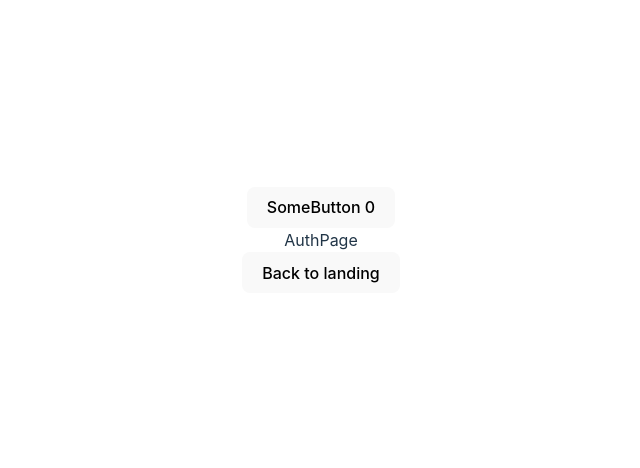
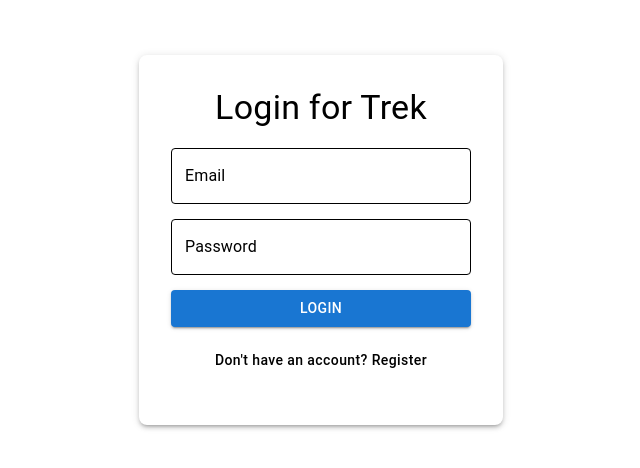
Before and after one commit to devsoc-unsw/trainee-ranger-24t2, a React (Vite) app in the folder frontend/: page /auth in a window 1280 px wide. Shown: the part 160-628 px from the top of the page, without its empty margins (319-959 px from the left). Built offline with nearby package versions, Linux system fonts and the light colour scheme.

Commit message:
login/register page

```diff
--- a/frontend/src/App.tsx
+++ b/frontend/src/App.tsx
@@ -7,7 +7,6 @@ import AuthPage from './pages/AuthPage'
 import './App.css'
 
 // Dummy button to test imports
-import SomeButton from './components/SomeButton'
 
 function App() {
   // const [count, setCount] = useState(0)
@@ -15,7 +14,6 @@ function App() {
   return (
     <>
     <BrowserRouter>
-      <SomeButton/>
       <Routes>
         <Route path='/' element={<LandingPage/>}/>
         <Route path='/auth' element={<AuthPage/>}/>
--- /dev/null
+++ b/frontend/src/pages/AuthPage.css
@@ -0,0 +1,14 @@
+.auth-page {
+  display: flex;
+  flex-direction: column;
+  align-items: center;
+  justify-content: center;
+}
+
+.form-group {
+  margin-bottom: 15px;
+}
+
+.auth-page h2 {
+  margin-bottom: 20px;
+}
--- a/frontend/src/pages/AuthPage.tsx
+++ b/frontend/src/pages/AuthPage.tsx
@@ -1,16 +1,111 @@
-import React from 'react'
-import { useNavigate } from 'react-router-dom'
-
+import React, { useState } from 'react';
+import { useNavigate } from 'react-router-dom';
+import { TextField, Button, CircularProgress, Container, Typography, Box, Paper } from '@mui/material';
+import './AuthPage.css';
 
 const AuthPage = () => {
   const navigate = useNavigate();
+  const [email, setEmail] = useState('');
+  const [password, setPassword] = useState('');
+  const [name, setName] = useState('');
+  const [loading, setLoading] = useState(false);
+  const [error, setError] = useState('');
+  const [isRegister, setIsRegister] = useState(false);
+
+  const handleAuth = async () => {
+    setLoading(true);
+    setError('');
+
+    // Simulate API call
+    setTimeout(() => {
+      if (isRegister) {
+        // Registration logic
+        if (email && password && name) {
+          console.log('Registered:', { email, name });
+          navigate('/dashboard');
+        } else {
+          setError('Please fill in all fields');
+        }
+      } else {
+        // Login logic
+        if (email === 'test@example.com' && password === 'password') {
+          navigate('/dashboard');
+        } else {
+          setError('Invalid email or password');
+        }
+      }
+      setLoading(false);
+    }, 2000);
+  };
 
   return (
-    <>
-      <div>AuthPage</div>
-      <button onClick={() => navigate('/')}>Back to landing</button>
-    </>
-  )
-}
+    <Container className="auth-page">
+      <Paper elevation={3} sx={{ padding: 4, backgroundColor: 'white', borderRadius: 2, width: '30%', minWidth: '300px', textAlign: 'center' }}>
+        <Box component="form" noValidate autoComplete="off">
+          <Typography variant="h4" component="h2" gutterBottom sx={{ color: 'black' }}>
+            {isRegister ? 'Register for Trek' : 'Login for Trek'}
+          </Typography>
+          {isRegister && (
+            <div className="form-group">
+              <TextField
+                label="Name"
+                type="text"
+                fullWidth
+                value={name}
+                onChange={(e) => setName(e.target.value)}
+                sx={{ input: { color: 'black' }, label: { color: 'black' }, '& .MuiOutlinedInput-root': { '& fieldset': { borderColor: 'black' }, '&:hover fieldset': { borderColor: 'black' }, '&.Mui-focused fieldset': { borderColor: 'black' } } }}
+              />
+            </div>
+          )}
+          <div className="form-group">
+            <TextField
+              label="Email"
+              type="email"
+              fullWidth
+              value={email}
+              onChange={(e) => setEmail(e.target.value)}
+              error={!!error}
+              helperText={error && ' '}
+              sx={{ input: { color: 'black' }, label: { color: 'black' }, '& .MuiOutlinedInput-root': { '& fieldset': { borderColor: 'black' }, '&:hover fieldset': { borderColor: 'black' }, '&.Mui-focused fieldset': { borderColor: 'black' } } }}
+            />
+          </div>
+          <div className="form-group">
+            <TextField
+              label="Password"
+              type="password"
+              fullWidth
+              value={password}
+              onChange={(e) => setPassword(e.target.value)}
+              error={!!error}
+              helperText={error}
+              sx={{ input: { color: 'black' }, label: { color: 'black' }, '& .MuiOutlinedInput-root': { '& fieldset': { borderColor: 'black' }, '&:hover fieldset': { borderColor: 'black' }, '&.Mui-focused fieldset': { borderColor: 'black' } } }}
+            />
+          </div>
+          <div className="form-group">
+            <Button
+              variant="contained"
+              color="primary"
+              fullWidth
+              onClick={handleAuth}
+              disabled={loading}
+            >
+              {loading ? <CircularProgress size={24} /> : isRegister ? 'Register' : 'Login'}
+            </Button>
+          </div>
+          <div className="form-group">
+            <Button
+              variant="text"
+              fullWidth
+              onClick={() => setIsRegister(!isRegister)}
+              sx={{ color: 'black', textTransform: 'none' }}
+            >
+              {isRegister ? 'Already have an account? Login' : "Don't have an account? Register"}
+            </Button>
+          </div>
+        </Box>
+      </Paper>
+    </Container>
+  );
+};
 
-export default AuthPage
+export default AuthPage;
```
